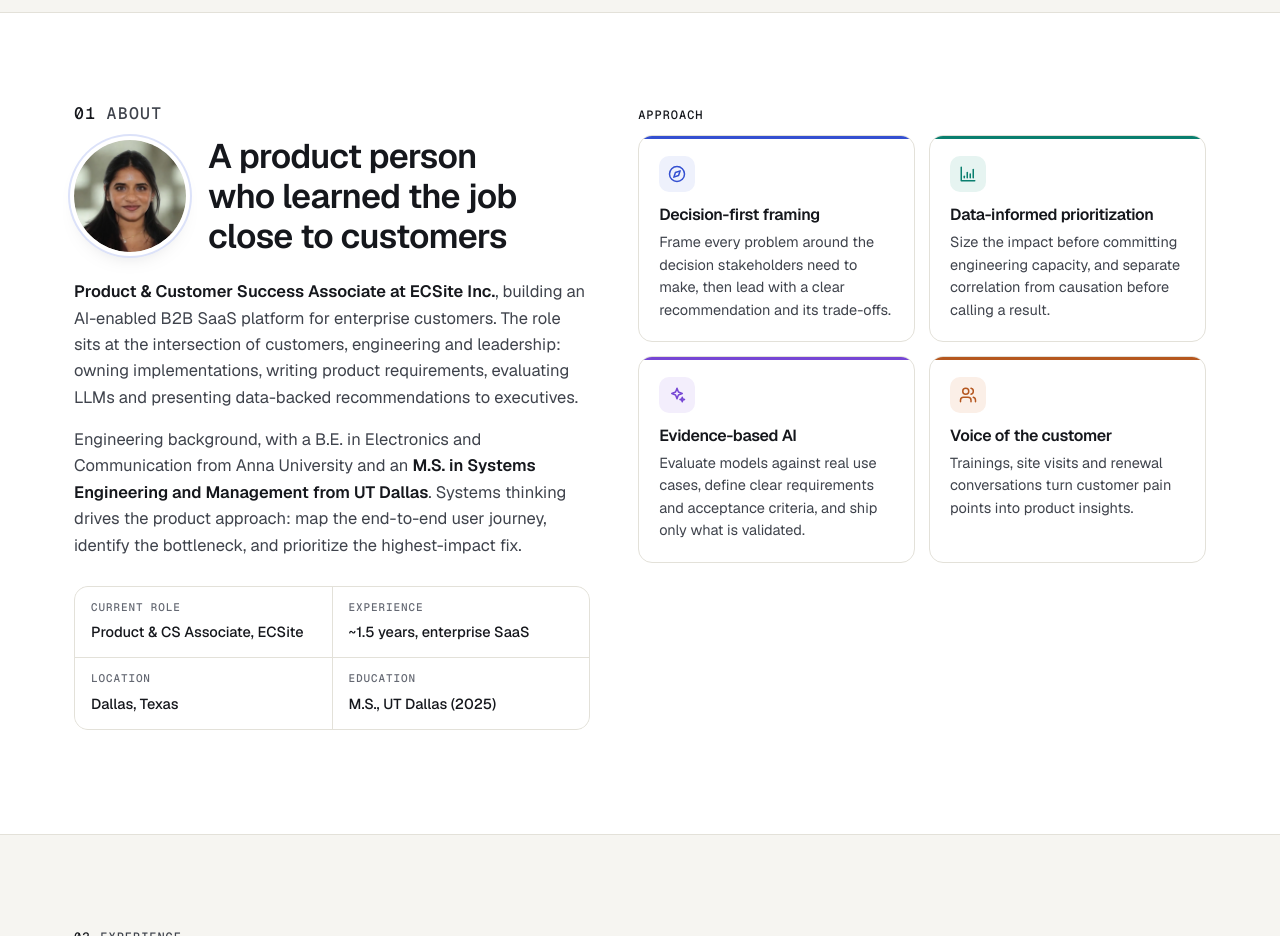
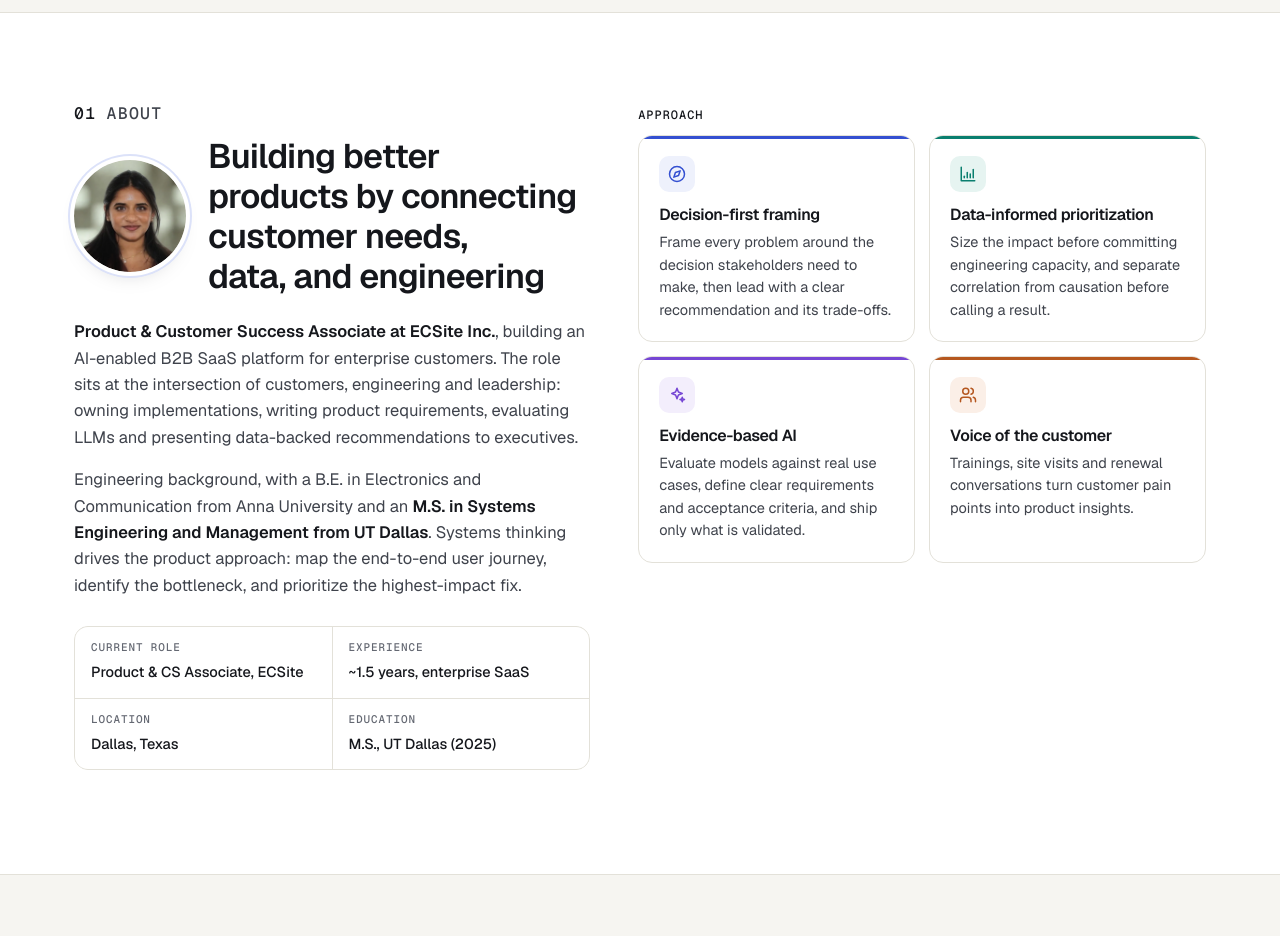
Before and after one commit to sahanamadhavan26/Sahana-Portfolio, a website: page index.html in a window 1280 px wide. Shown: the part 1540-2476 px from the top of the page. Drawn offline with nearby package versions, Linux system fonts and the light colour scheme.

Commit message:
Refine About headline for product management positioning

```diff
--- a/index.html
+++ b/index.html
@@ -222,7 +222,7 @@
             <source srcset="/assets/img/sahana-madhavan.webp" type="image/webp">
             <img src="/assets/img/sahana-madhavan.jpg" width="112" height="112" loading="lazy" alt="Portrait of Sahana Madhavan" style="width:112px;height:112px;border-radius:50%;object-fit:cover">
           </picture>
-          <h2 class="h2" id="about-title">A product person who learned the job close to customers</h2>
+          <h2 class="h2" id="about-title">Building better products by connecting customer needs, data, and engineering</h2>
         </div>
         <p><strong>Product &amp; Customer Success Associate at ECSite Inc.</strong>, building an AI-enabled B2B SaaS platform for enterprise customers. The role sits at the intersection of customers, engineering and leadership: owning implementations, writing product requirements, evaluating LLMs and presenting data-backed recommendations to executives.</p>
         <p>Engineering background, with a B.E. in Electronics and Communication from Anna University and an <strong>M.S. in Systems Engineering and Management from UT Dallas</strong>. Systems thinking drives the product approach: map the end-to-end user journey, identify the bottleneck, and prioritize the highest-impact fix.</p>
```
